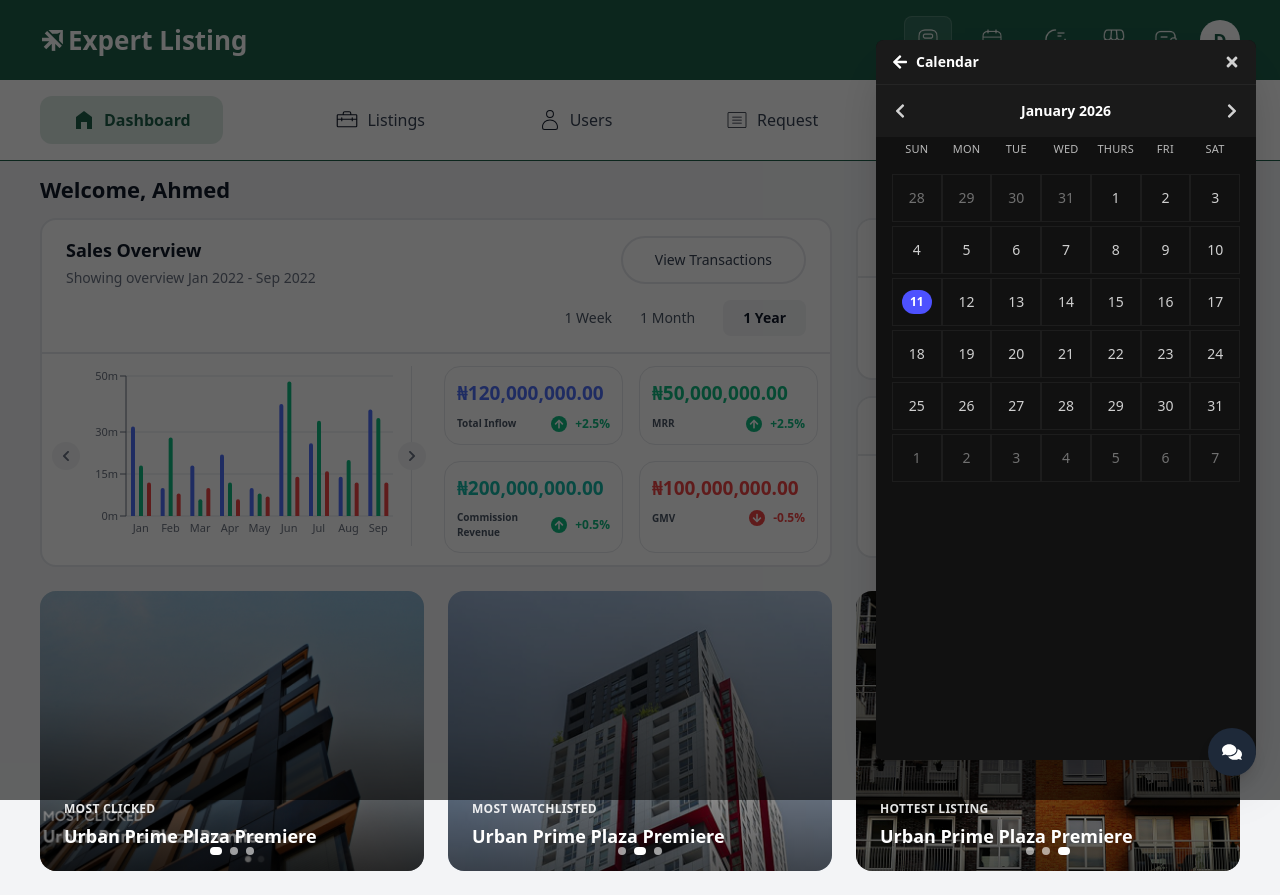
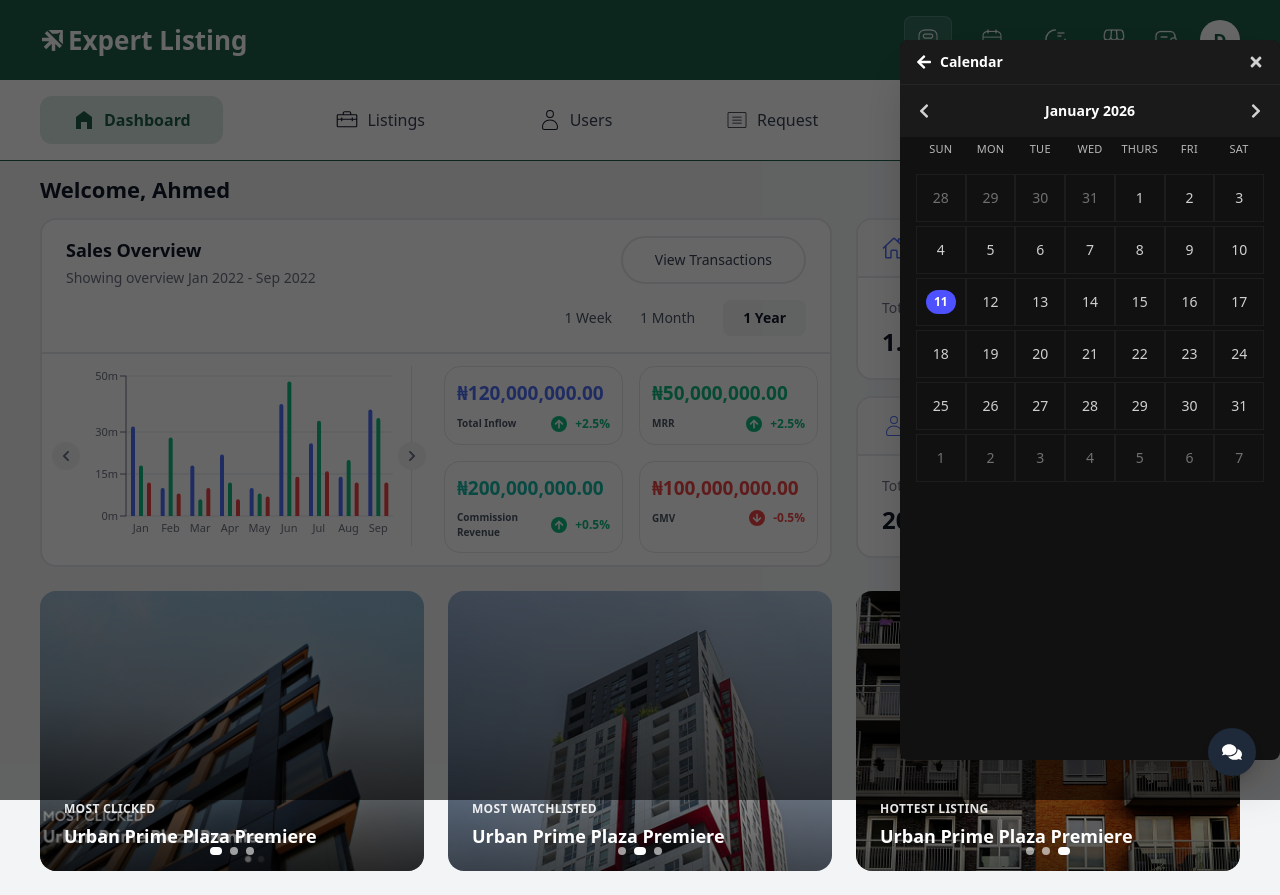
Before and after one commit to Vehiz/admin_dashboard, a React (Vite) app: page / in a window 1280 px wide. Both pictures are taken after a click on the button 992 px from the left and 40 px from the top of the page. Built offline with nearby package versions, Linux system fonts and the light colour scheme.

Commit message:
calendar modal fix

```diff
--- a/src/components/modals/CalendarModal.tsx
+++ b/src/components/modals/CalendarModal.tsx
@@ -67,7 +67,7 @@ const CalendarModal = ({ onClose }: CalendarModalProps) => {
   };
 
   return (
-    <div className="fixed inset-0 z-50 flex justify-end items-start md:items-center px-2 md:px-6">
+    <div className="fixed inset-0 z-50 flex justify-end items-start md:items-center px-0 md:px-0">
       <div className="absolute inset-0 bg-black/60" aria-hidden="true" onClick={onClose} />
 
       <div className="relative z-10 w-full max-w-95 h-180 bg-[#111] text-white rounded-lg shadow-2xl overflow-hidden mt-4 md:mt-0">
```
